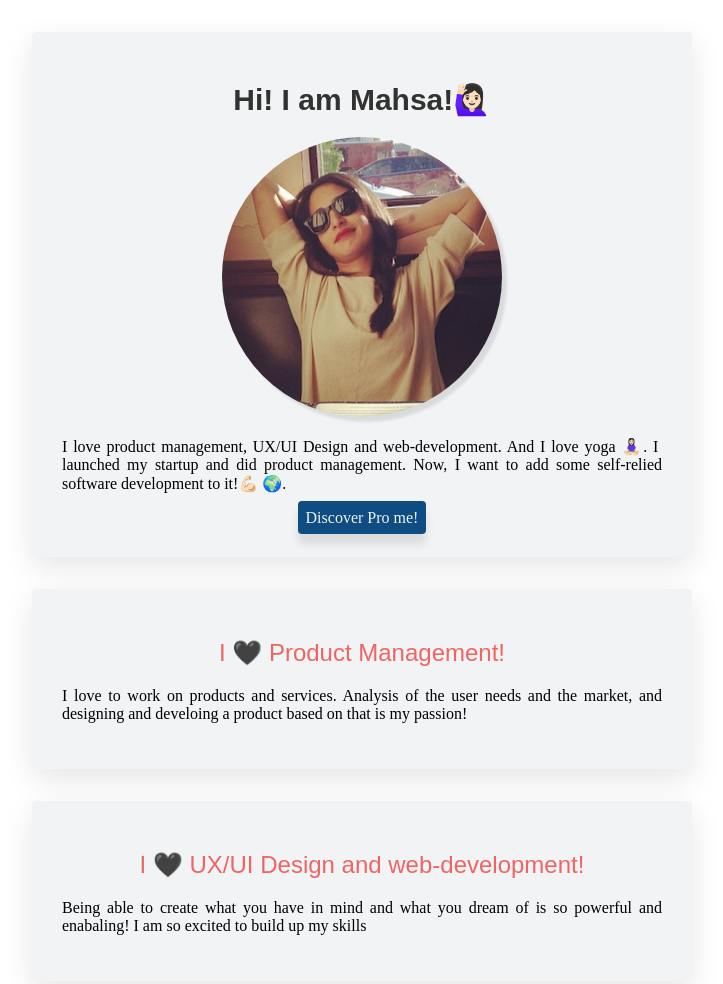
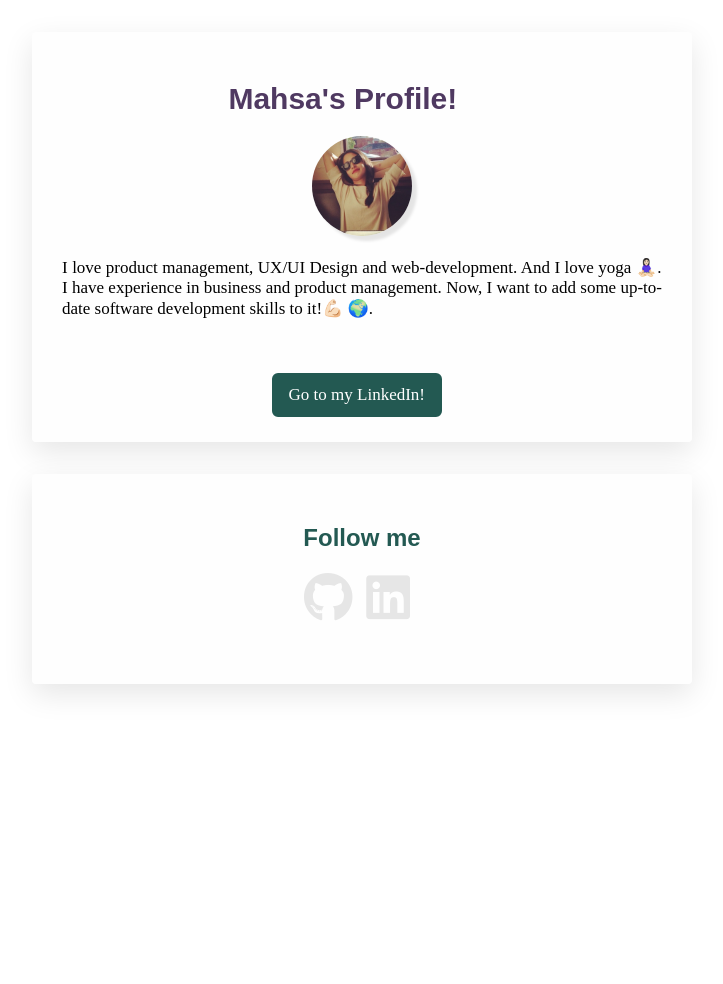
Before and after one commit to mahsa-kh/profile, a plain HTML site: page index.html in a window 1280 px wide. Shown: the top 984 px of the page, without its empty margins (308-1031 px from the left). After the commit the page ends 800 px from the top, so only its background shows below. Drawn offline with Linux system fonts and the light colour scheme.

Commit message:
my profile page

```diff
--- /dev/null
+++ b/css/components/card.css
@@ -0,0 +1,45 @@
+.card {
+  height: 250px;
+  color: white;
+  background-image: linear-gradient(135deg,
+                          rgba(0, 0, 0, 0.8) 0%,
+                          rgba(0, 0, 0, 0.3) 50%),
+      url('https://source.unsplash.com/random/800x600');
+      background-size: cover;
+    text-align: center;                       /* White background */
+    padding: 30px;                             /* Internal space */
+    border-radius: 4px;                        /* Small radius */
+    box-shadow: 0 10px 30px rgba(0,0,0,0.1);
+    width: 600px;
+    margin: 32px  auto;
+}
+
+
+.card-category {
+  position: absolute;
+  left: 10px;
+  top: 10px;
+}
+
+.card-description {
+  position: absolute;
+  bottom: 10px;
+  left: 10px;
+}
+
+.card-image {
+  position: absolute;
+  right: 10px;
+  top: 10px;
+}
+
+
+  .card-white{
+    text-align: center;
+    background: rgba(200,200,200, 0.3);                         /* White background */
+    padding: 30px;                             /* Internal space */
+    border-radius: 4px;                        /* Small radius */
+    box-shadow: 0 10px 30px rgba(0,0,0,0.1);
+    width: 600px;
+    margin: 32px  auto;
+ }
--- /dev/null
+++ b/css/style.css
@@ -0,0 +1,135 @@
+<style>
+@import url('https://fonts.googleapis.com/css?family=Noto+Sans+KR:400,500,700|Noto+Sans+TC:500&display=swap');
+</style>
+
+body {
+  background-color: #F7F9FC;
+  font-family: 'Noto Sans KR', sans-serif;
+  color: ##575F7D;
+  font-size: 17px;
+  font-weight: lighter;
+  display: block;
+    margin-block-start: 1em;
+    margin-block-end: 1em;
+    margin-inline-start: 0px;
+    margin-inline-end: 0px;
+}
+
+h1 {
+  font-family: 'Noto Sans TC', sans-serif;
+  font-size: 30px;
+  font-weight: 600;
+  color: #4f3961;
+}
+
+h2 {
+  font-family: 'Noto Sans TC', sans-serif;
+  font-weight: bold;
+  color: #235952;
+}
+
+
+a {
+  text-decoration: none;
+  color: #f1f3f4;
+}
+
+
+ .img-circle{
+  border-radius: 50%;
+  box-shadow: 5px 5px 3px rgba(0,0,0,.1);
+  width: 100px;
+ }
+
+ .container{
+    width: 600px;
+    margin: 32px  auto;
+ }
+
+.btn-medium {
+  background-color: #235952;
+  color: white;
+  font-size: 17px;
+  font-weight: lighter;
+  border: 2px solid #235952;
+  border-radius: 6px;
+  padding: 10px 15px;
+  position: absolute;
+  bottom: 25px;
+  right: 250px;
+ }
+
+.btn-medium:hover {
+  opacity: 1; /*now when hover, we want to kill the opacity and makes it darker--- 1 is the default*/
+  text-decoration: none;
+  background-color: black;
+}
+
+
+  .card-white{
+    text-align: center;
+    background: rgba(250,250,250, 0.3);                       /* White background */
+    padding: 30px;                             /* Internal space */
+    border-radius: 4px;                        /* Small radius */
+    box-shadow: 0 10px 30px rgba(0,0,0,0.1);
+    width: 600px;
+    height: 350px;
+    margin: 32px  auto;
+    position: relative;
+ }
+
+ .ending {
+  height: 150px;
+ }
+
+ .list-inline{
+    list-style: none;
+    padding: 0;
+ }
+
+.list-inline li {
+  display: inline-block;
+}
+
+ .text-justify {
+  text-align: justify;
+  color: ##575F7D;
+  font-size: 17px;
+  font-weight: lighter;
+  display: block;
+    margin-block-start: 1em;
+    margin-block-end: 1em;
+    margin-inline-start: 0px;
+    margin-inline-end: 0px;
+}
+
+.fab {
+  color: rgb(230, 230, 230);
+  font-size: 50px;
+  letter-spacing: 10px;
+}
+
+.fab:hover{
+  color: black;
+}
+
+
+
+@media (max-width: 960px) {
+  /* For a screen < 960px, this CSS will be read */
+  .container {
+    width: 700px;
+  }
+}
+@media (max-width: 720px) {
+  /* For a screen < 720px, this CSS will be read */
+  .container {
+    width: 500px;
+  }
+}
+@media (max-width: 540px) {
+  /* For a screen < 540px, this CSS will be read */
+  .container {
+    width: 300px;
+  }
+}
--- a/index.html
+++ b/index.html
@@ -5,40 +5,39 @@
     <script src="https://kit.fontawesome.com/f3187fd064.js" crossorigin="anonymous"></script>
     <meta name="viewport" content="width=device-width, initial-scale=1">
     <link rel="stylesheet" href="https://use.fontawesome.com/releases/v5.6.3/css/all.css">
-    <link rel="stylesheet" type="text/css" href="style.css">
+    <link rel="stylesheet" type="text/css" href="css/style.css">
     <meta charset="utf-8">
+    <meta name="viewport" content="width=device-width, initial-scale=1">
   </head>
 
   <body>
     <div class="container">
       <div class="card-white">
-        <h1>Hi! I am Mahsa!🙋🏻‍♀️</h1>
+        <h1>Mahsa's Profile! <i class="far fa-spa"></i></h1>
         <img class="img-circle" src="images/profile.png">
-        <p class="text-justify">I love product management, UX/UI Design and web-development. And I love yoga 🧘🏻‍♀️. I launched my startup and did product management. Now, I want to add some self-relied software development to it!💪🏻 🌍.</p>
-        <a href="linkedin.com/mahsakhamisi" class="btn-blue">Discover Pro me!</a>
+        <p class="text-justify">I love product management, UX/UI Design and web-development. And I love yoga 🧘🏻‍♀️. I have experience in business and product management. Now, I want to add some up-to-date software development skills to it!💪🏻 🌍.</p>
+        <a href="https://www.linkedin.com/in/mahsakhamisi/" class="btn-medium">Go to my LinkedIn!</a>
+      </div>
+
+    <!--  <div class="card-white">
+        <h2>I <i class="far fa-heart"></i> Product Management!</h2>
+        <p class="text-justify">I love to work on products and services... User and market analysis, and designing & developing a product or a service based on that is my passion!</p>
       </div>
 
       <div class="card-white">
-        <h2>I 🖤 Product Management!</h2>
-        <p class="text-justify">I love to work on products and services. Analysis of the user needs and the market, and designing and develoing a product based on that is my passion!</p>
+        <h2>I <i class="far fa-heart"></i> UX/UI Design <i class="fas fa-palette"></i> and web-development!<i class="far fa-code"></i></h2>
+        <p class="text-justify">Being able to create what you have in mind and what you dream of is so powerful and empowring!</p>
       </div>
 
       <div class="card-white">
-        <h2>I 🖤 UX/UI Design and web-development!</h2>
-        <p class="text-justify">Being able to create what you have in mind and what you dream of is so powerful and enabaling! I am so excited to build up my skills</p>
-      </div>
-
-      <div class="card-white">
-        <h2> 🧘🏻‍♀️🍏🌕 namaste!</h2>
+        <h2> <i class="far fa-spa"></i>🧘🏻‍♀️<i class="fas fa-sun"></i> namaste!</h2>
         <p class="text-justify">Yoga helps me to empower my mind and my body!</p>
-      </div>
-
-      <div class="card-white">
+      </div> -->
+      <div class="card-white ending">
         <h2>Follow me</h2>
         <ul class="list-inline">
-          <li><a href="#"><i class="fab fa-github"></i></a></li>
-          <li><a href="#"><i class="fab fa-twitter"></i></a></li>
-          <li><a href="#"><i class="fab fa-linkedin"></i></a></li>
+          <li><a href="https://github.com/mahsa-kh"><i class="fab-m fab fa-github"></i></a></li>
+          <li><a href="https://www.linkedin.com/in/mahsakhamisi/"><i class="fab-m fab fa-linkedin"></i></a></li>
         </ul>
       </div>
     </div>
```
Also changed, not shown: 2 other files.
